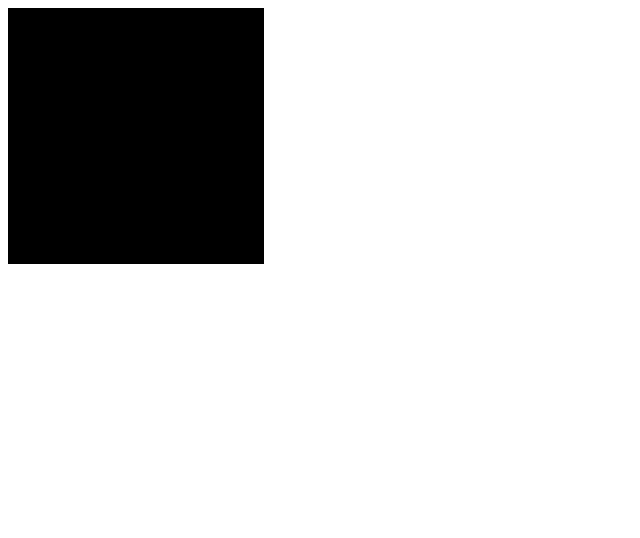
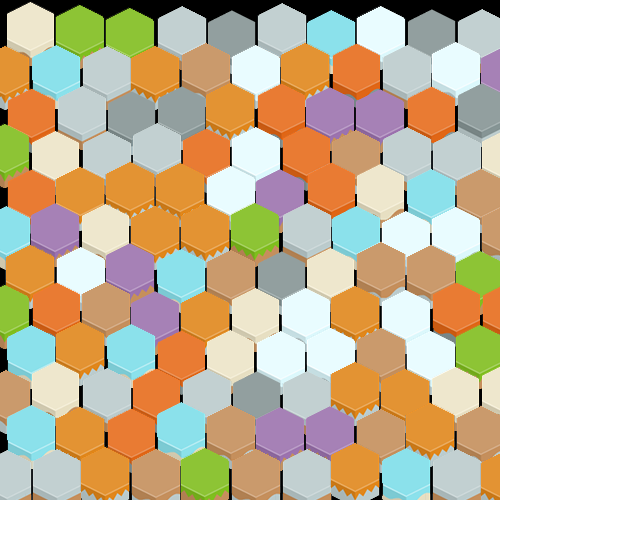
Before and after one commit to smarinoff/pixi, a plain HTML site: page index.html in a window 1280 px wide. Shown: the whole page, without its empty margins (0-640 px from the left). Drawn offline with Linux system fonts and the light colour scheme; animation ran at ten frames a second.

Commit message:
tile hex hurray

```diff
--- a/index.html
+++ b/index.html
@@ -5,6 +5,7 @@
         <title>Hello World</title>
     </head>
     <script src="js/pixi.min.js"></script>
+    <style>* {padding: 0; margin: 0}</style>
     <body>
         <script type="text/javascript">
             let type = "WebGL";
@@ -12,17 +13,76 @@
                     type = "canvas";
                 }
 
-            PIXI.utils.sayHello(type);
-
             let app = new PIXI.Application({
-                width: 256,
-                height: 256,
+                width: 500,
+                height: 500,
                 antialias: true,
-                transparent: false,
                 resolution: 1
             });
 
+            let loader = PIXI.loader;
+            let tiles = [];
+            let textures = [];
+            let types = 10;
+            let rows = 12;
+            let cols = 11;
+
+            loader.add("images/tiles.png")
+                .load(setup);
+
             document.body.appendChild(app.view);
+
+            function setup() {
+
+                let base = PIXI.BaseTexture.fromImage("images/tiles.png");
+
+                for (let t=0; t<types; t++) {
+                    let offset = 58-2;
+
+                    textures[t] = new PIXI.Texture(base, new PIXI.Rectangle(offset*t,0,58,66));
+                }
+
+                for (let j=0; j < rows; j++) {
+                    for (let i=0; i<cols; i++) {
+                        let type = Math.floor(Math.random() * types);
+                        let tile = new PIXI.Sprite(textures[type]);
+
+                        let y = j*(tile.height - 26) + Math.floor(Math.random()*10);
+                        let x = i*(tile.width - 8);
+
+                        if (j % 2 != 0) x -= (tile.width - 8)/2;
+
+                        tile.position.set(x, y);
+                        tile.clicked = false;
+
+                        //Add interactivity
+                        tile.interactive = true;
+                        tile.on('pointerdown', function(){
+                            this.clicked = true;
+                        });
+
+                        app.stage.addChild(tile);
+                        tiles.push(tile);
+
+                    }
+                }
+
+                //Run the game
+                app.ticker.add(delta => gameLoop(delta));
+            }
+
+            function gameLoop(delta) {
+                for (let i=0; i<tiles.length; i++) {
+                    if (tiles[i].clicked) {
+                        tiles[i].y += 4;
+
+                        if (tiles[i].y > app.height) {
+                            app.stage.removeChild(tiles[i]);
+                            delete(tiles[i]);
+                        }
+                    }
+                }
+            }
         </script>
     </body>
 </html>
```
Also changed, not shown: images/tiles.png (added).
